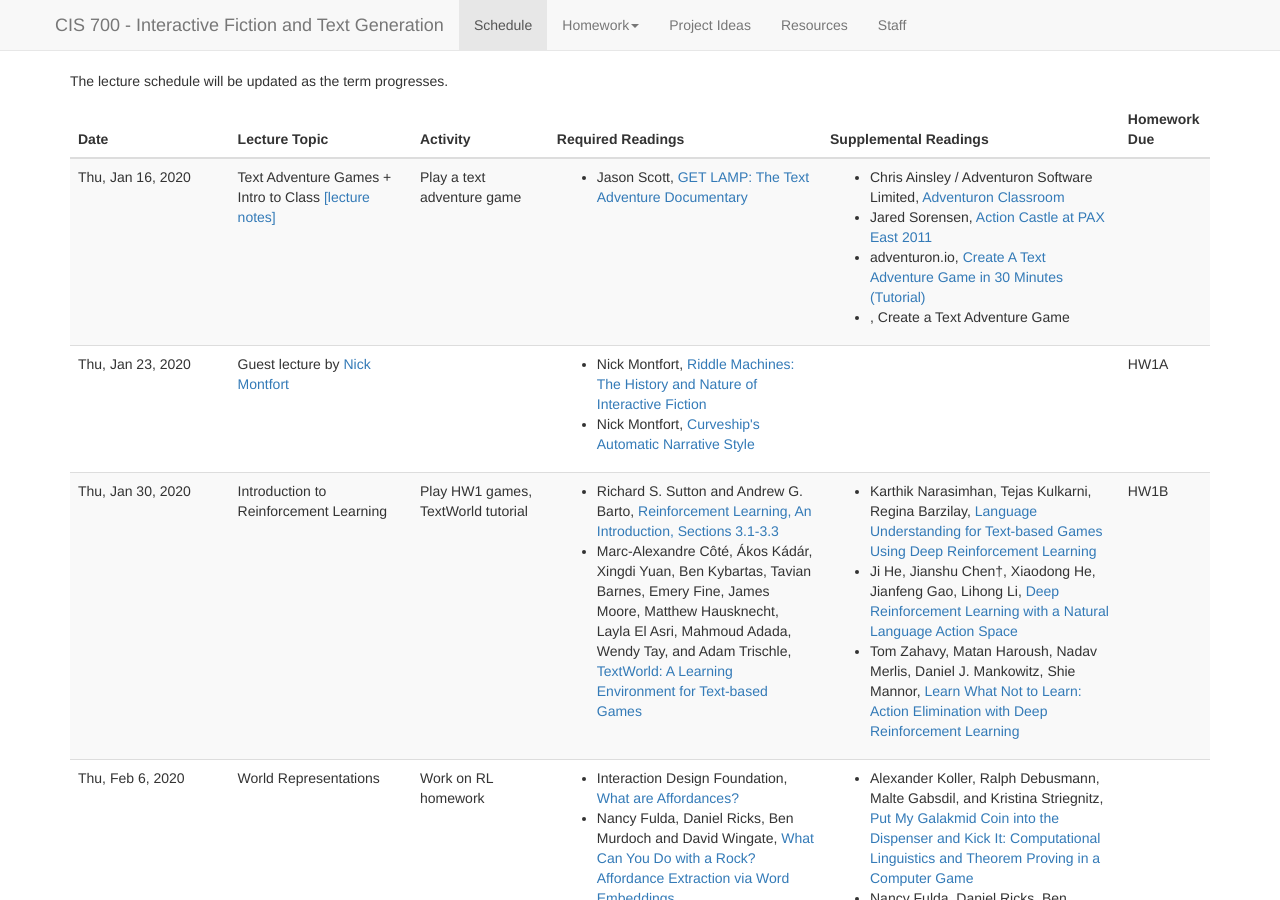
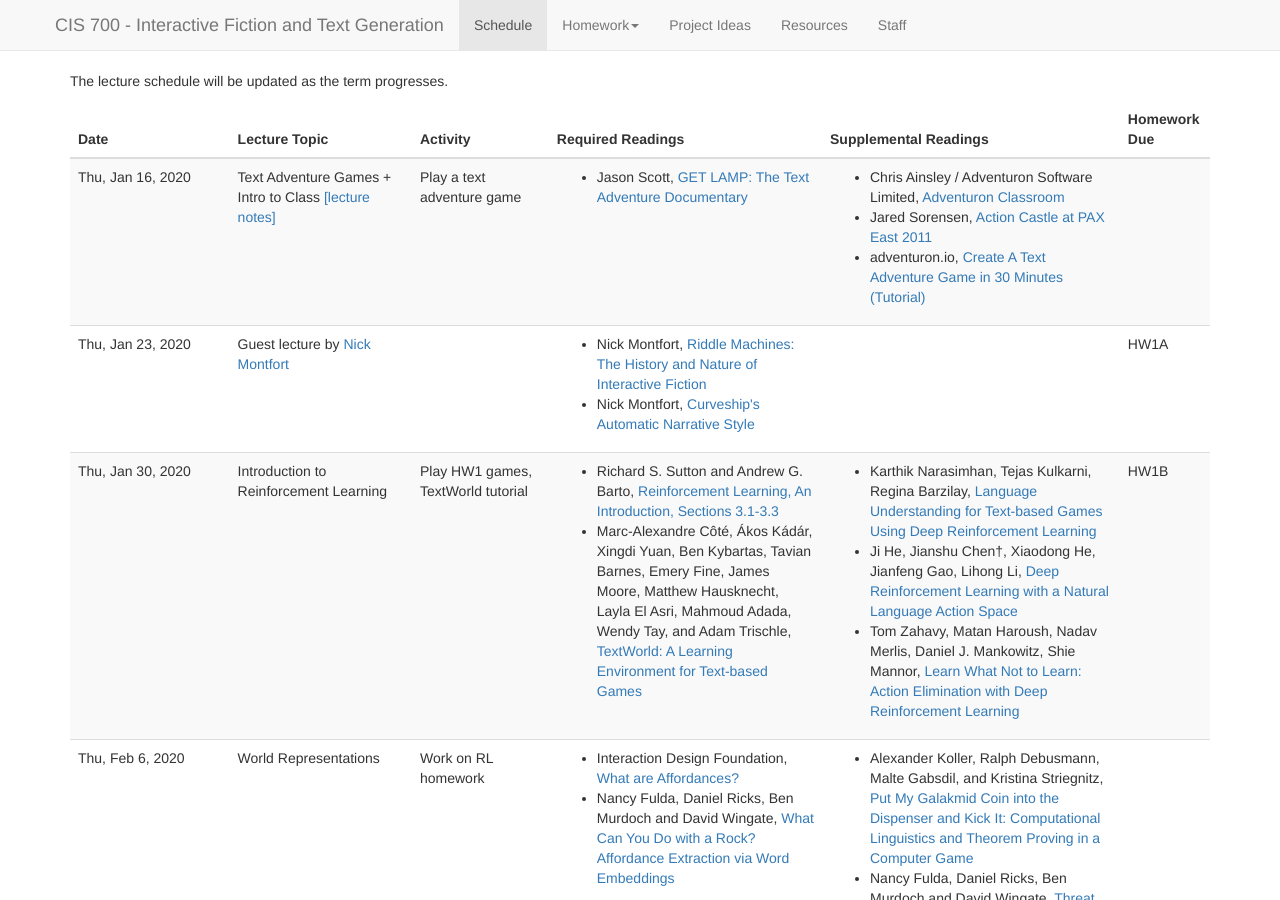
Before and after one commit to interactive-fiction-class/interactive-fiction-class.github.io, a Jekyll site: the page built from lectures.md, in a window 1280 px wide and 900 px high. Built offline with Jekyll 4.4.1, drawn with Linux system fonts in a browser that asks for light colours; nearby versions of some CDN libraries; a script that is not in the unit is left out.

Commit message:
Update lectures.yaml

```diff
--- a/_data/lectures.yaml
+++ b/_data/lectures.yaml
@@ -26,9 +26,6 @@
       url: https://www.youtube.com/watch?v=zbC_bSysbrA
       title: Create A Text Adventure Game in 30 Minutes (Tutorial)
       length: 35 minutes
-    -
-      title: http://textadventures.co.uk/
-      title: Create a Text Adventure Game
 -
   date: 2020-01-23
   title: Guest lecture
```
